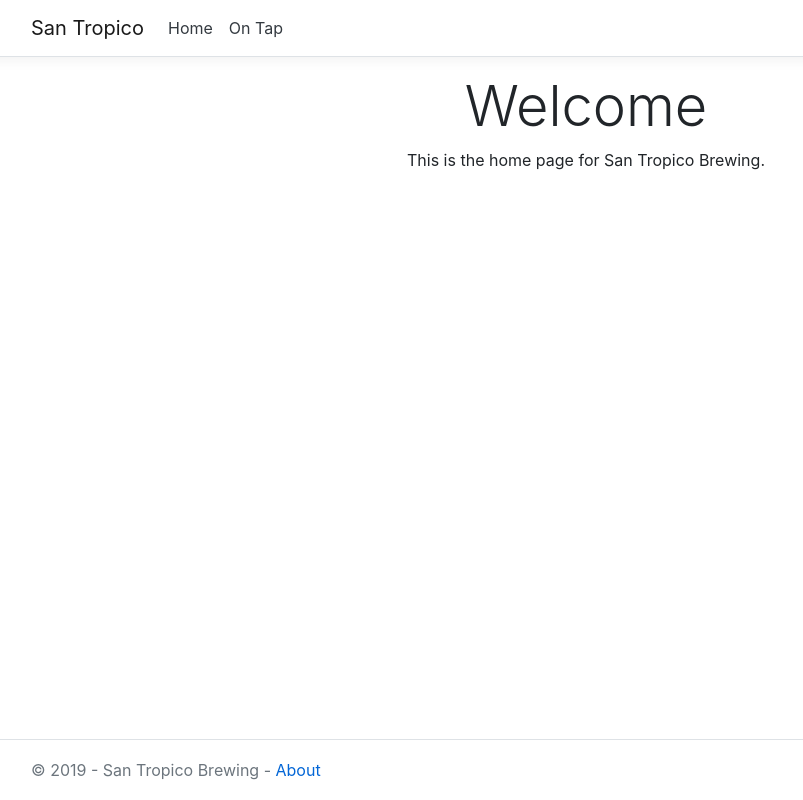
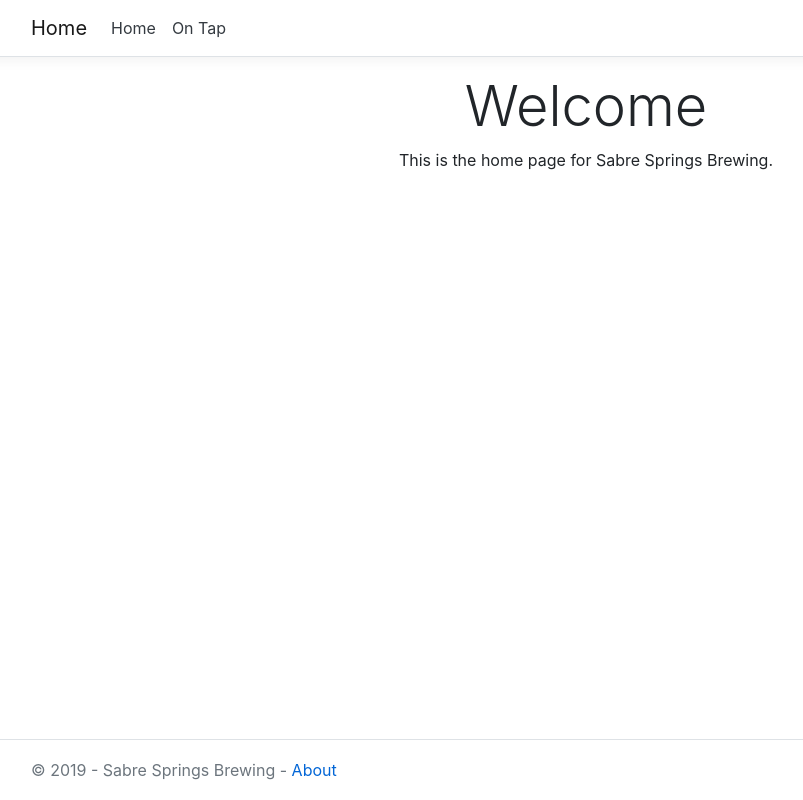
Before and after one commit to bkinney91/SabreSpringsBrewing, an ASP.NET Core app: page / in a window 1280 px wide. Shown: the whole page, without its empty margins (54-857 px from the left). Run offline with ASP.NET Core 8, Linux system fonts and the light colour scheme.

Commit message:
Fix old names in references
Add some function stubs

```diff
--- a/SabreSprings.Brewing.Data/BeerDataProvider.cs
+++ b/SabreSprings.Brewing.Data/BeerDataProvider.cs
@@ -9,7 +9,9 @@
     {
         public Beer Get(int id)
         {
+            Beer beer = new Beer();
 
+            return beer;
         }
     }
 }
--- a/SabreSprings.Brewing.Services/TapService.cs
+++ b/SabreSprings.Brewing.Services/TapService.cs
@@ -10,6 +10,8 @@
         {
             List<TapDisplay> tapList = new List<TapDisplay>();
             //List<Batch> batchesOnTap = new
+
+            return tapList;
         }
     }
 }
--- a/SabreSprings.Brewing.Web/Views/Home/Index.cshtml
+++ b/SabreSprings.Brewing.Web/Views/Home/Index.cshtml
@@ -4,5 +4,5 @@
 
 <div class="text-center">
     <h1 class="display-4">Welcome</h1>
-    <p>This is the home page for San Tropico Brewing.</p>
+    <p>This is the home page for Sabre Springs Brewing.</p>
 </div>
--- a/SabreSprings.Brewing.Web/Views/Shared/_Layout.cshtml
+++ b/SabreSprings.Brewing.Web/Views/Shared/_Layout.cshtml
@@ -3,7 +3,7 @@
 <head>
     <meta charset="utf-8" />
     <meta name="viewport" content="width=device-width, initial-scale=1.0" />
-    <title>@ViewData["Title"] - San Tropico Tap House</title>
+    <title>@ViewData["Title"] - Sabre Springs Brewing</title>
     <link rel="stylesheet" href="~/lib/bootstrap/dist/css/bootstrap.min.css" />
     <link rel="stylesheet" href="~/css/site.css" />
 </head>
@@ -11,7 +11,7 @@
     <header>
         <nav class="navbar navbar-expand-sm navbar-toggleable-sm navbar-light bg-white border-bottom box-shadow mb-3">
             <div class="container">
-                <a class="navbar-brand" asp-area="" asp-controller="Home" asp-action="Index">San Tropico</a>
+                <a class="navbar-brand" asp-area="" asp-controller="Home" asp-action="Index">Home</a>
                 <button class="navbar-toggler" type="button" data-toggle="collapse" data-target=".navbar-collapse" aria-controls="navbarSupportedContent"
                         aria-expanded="false" aria-label="Toggle navigation">
                     <span class="navbar-toggler-icon"></span>
@@ -37,7 +37,7 @@
 
     <footer class="border-top footer text-muted">
         <div class="container">
-            &copy; 2019 - San Tropico Brewing - <a asp-area="" asp-controller="Home" asp-action="About">About</a>
+            &copy; 2019 - Sabre Springs Brewing - <a asp-area="" asp-controller="Home" asp-action="About">About</a>
         </div>
     </footer>
     <script src="~/lib/jquery/dist/jquery.min.js"></script>
```
Also changed, not shown: SabreSprings.Brewing.Data/SabreSprings.Brewing.Data.csproj, SabreSprings.Brewing.Services/SabreSprings.Brewing.Services.csproj, SabreSprings.Brewing.Web/SabreSprings.Brewing.Web.csproj.
